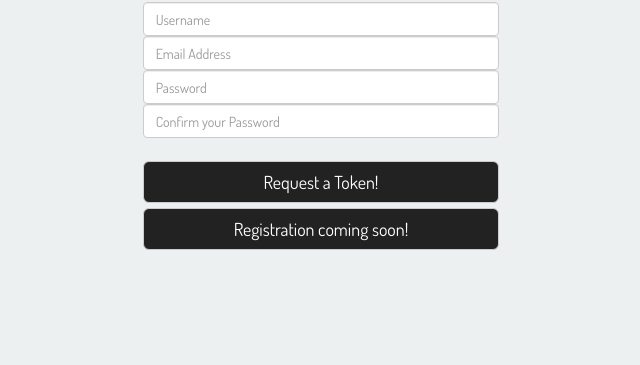
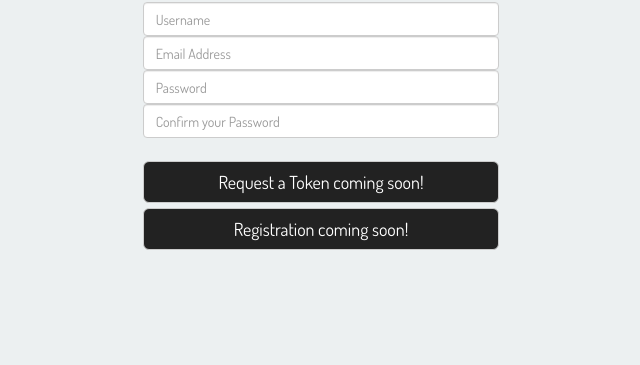
Before and after one commit to ptrollins/mJangale, a Django app: template templates/register.html in a window 1280 px wide. Shown: the part 277-642 px from the top of the page, without its empty margins (319-959 px from the left). Run offline with Django 3.2, Linux system fonts and the light colour scheme; the template is opened without the code that fills it: values that come from a table or form of the project are taken from there, others are empty; parts of the project's set-up code (start-up, migrations or seed data) failed here and were passed over; some libraries are stand-ins or nearby versions.

Commit message:
Disabled 'request a token' page for now

```diff
--- a/templates/register.html
+++ b/templates/register.html
@@ -21,8 +21,8 @@
 					&nbsp;&nbsp;&nbsp;&nbsp;&nbsp;
 					<!--  <input class="btn btn-default btn-lg btn-block btn-my" value="Register" type="submit">-->
 
-					<a href="/dashboard/request_token" class="btn btn-default btn-lg btn-block btn-my">
-						<span>Request a Token!</span>
+					<a href="/dashboard/login" class="btn btn-default btn-lg btn-block btn-my">
+						<span>Request a Token coming soon!</span>
 					</a>
 
 					<a href="/dashboard/login" class="btn btn-default btn-lg btn-block btn-my">
```
